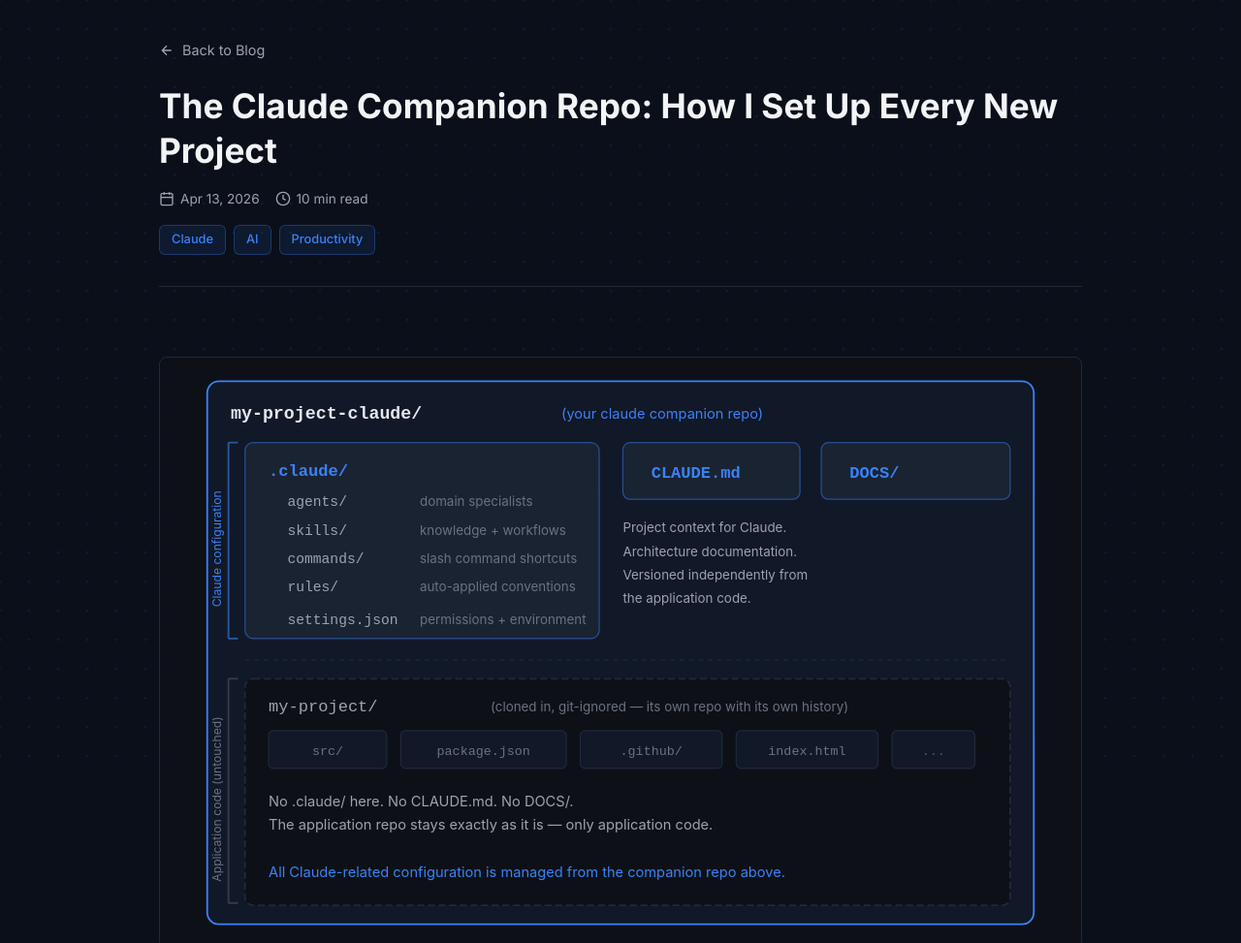
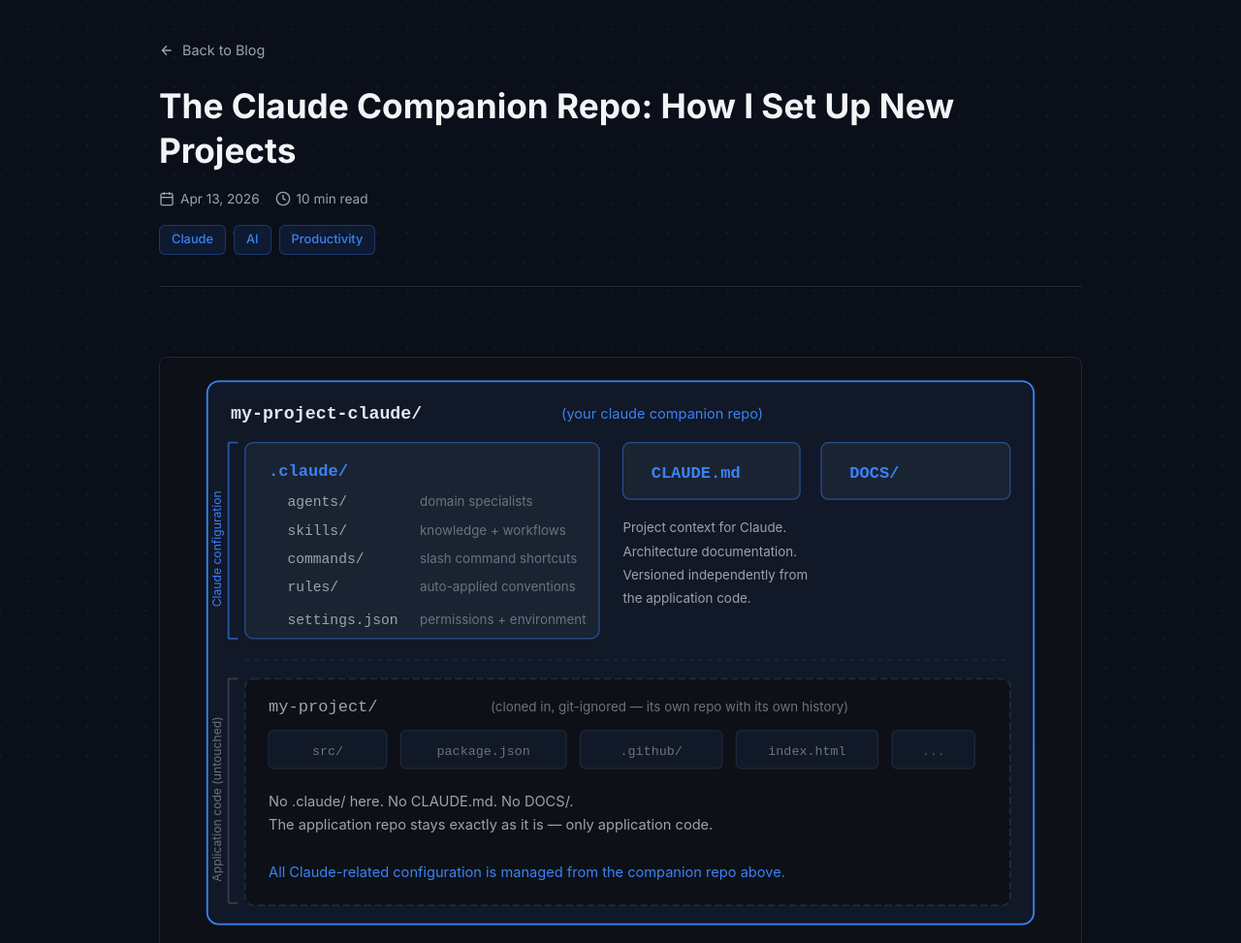
Before and after one commit to aaronmedina-dev/aaronmedina-dev.github.io, an Eleventy site: page blog/posts/how-i-set-up-projects-with-claude-code.md in a window 1280 px wide. Shown: the top 973 px of the page at 97% size. Built offline with nearby package versions, Linux system fonts and the light colour scheme; Eleventy itself is replaced by a stand-in of ours; files that its build step writes are made by us from their sources.

Commit message:
updated title

```diff
--- a/blog/posts/how-i-set-up-projects-with-claude-code.md
+++ b/blog/posts/how-i-set-up-projects-with-claude-code.md
@@ -1,5 +1,5 @@
 ---
-title: "The Claude Companion Repo: How I Set Up Every New Project"
+title: "The Claude Companion Repo: How I Set Up New Projects"
 date: 2026-04-13
 description: "A walkthrough of how I keep Claude Code configuration in a separate companion repo from application code: the reasoning, the setup workflow, and when this approach makes sense for you."
 tags: ["Claude", "AI", "Productivity"]
```
